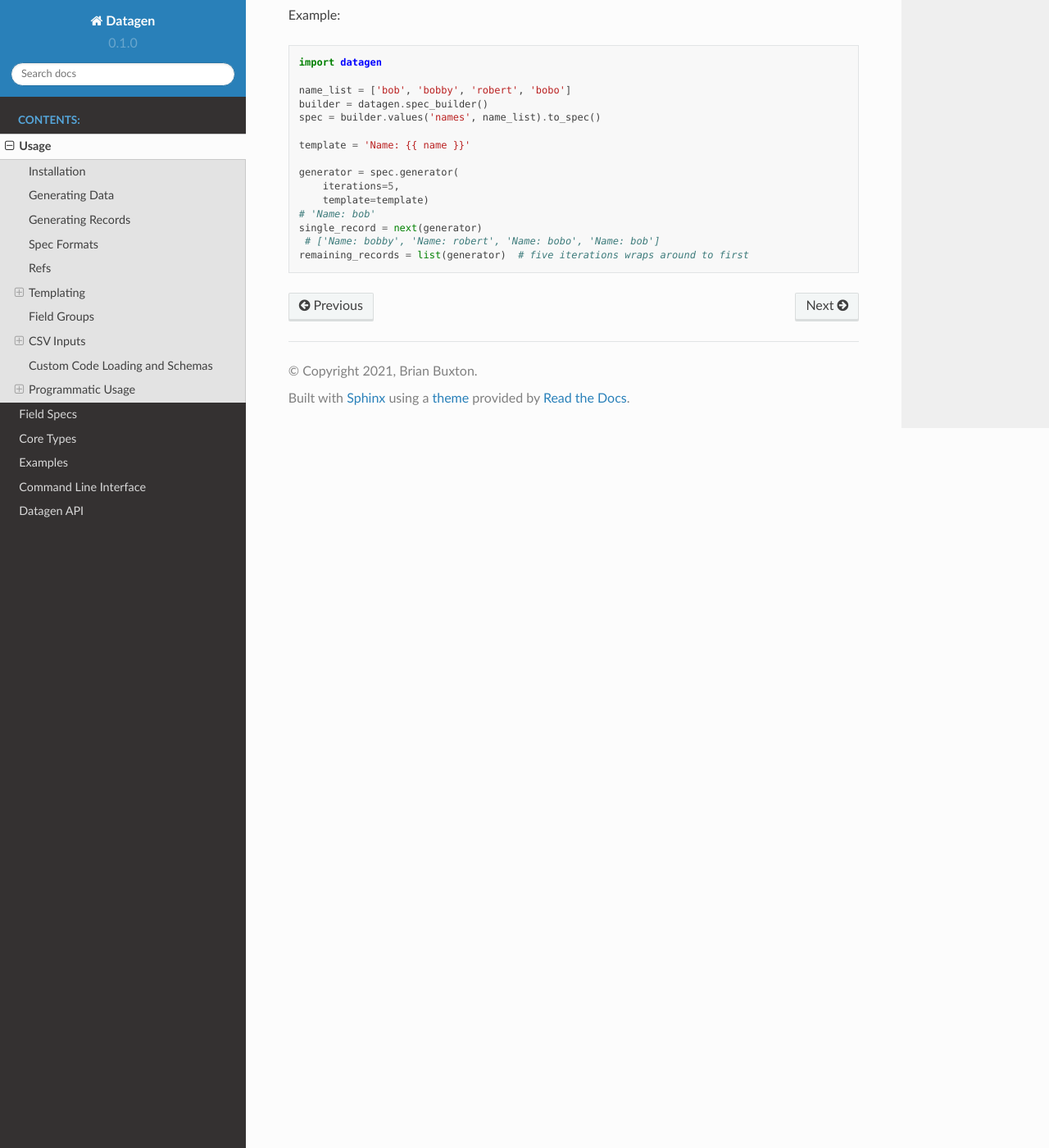
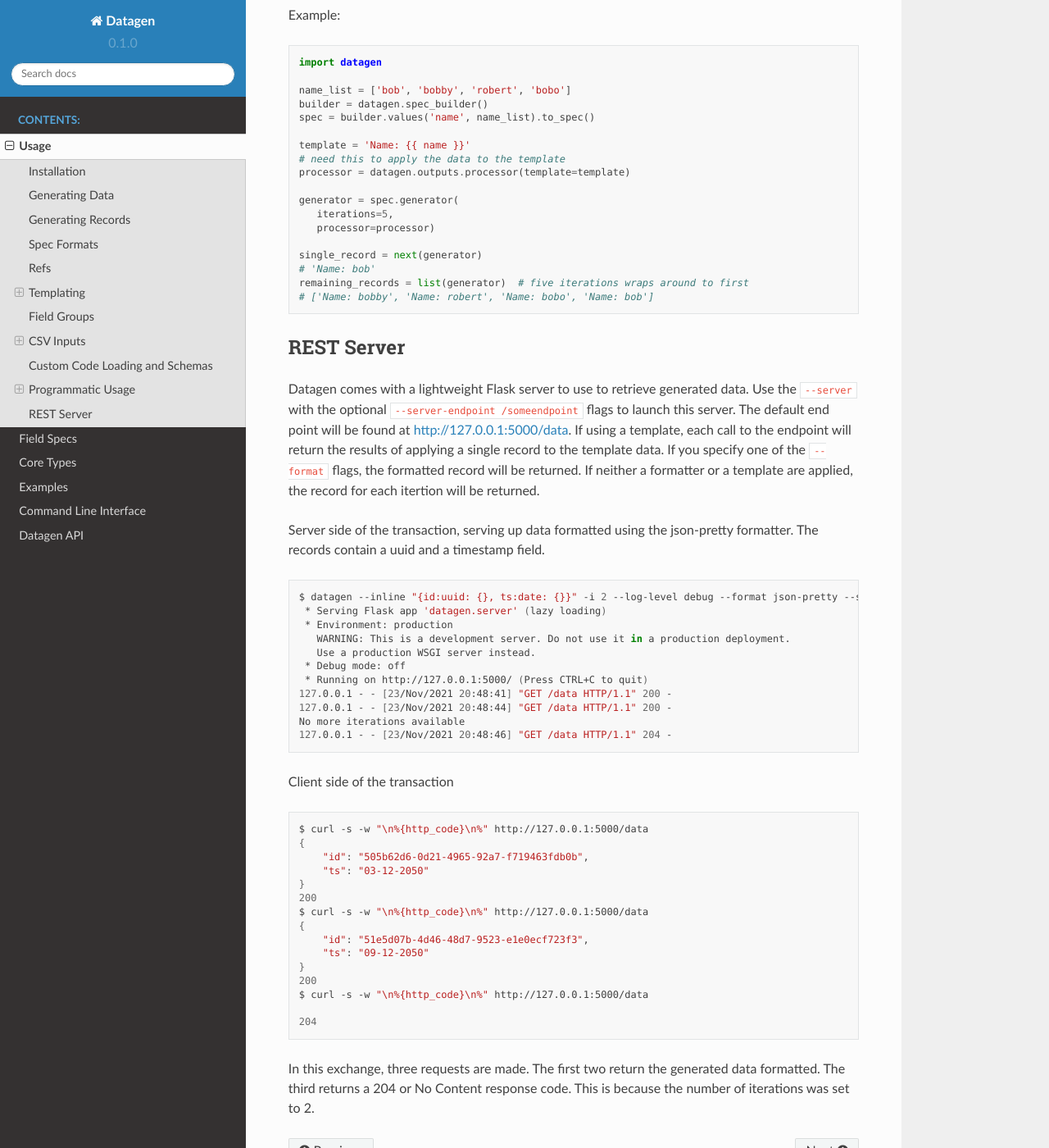
Before and after one commit to bbux-dev/datacraft, a Sphinx documentation site: the page built from docs/source/usage.rst, in a window 1280 px wide and 1400 px high, scrolled down 13179 px. Shown: the whole window at 82% size. Built offline with Sphinx 7.4.7 and the Read the Docs theme 2.0.0, drawn with Linux system fonts in a browser that asks for light colours.

Commit message:
Small refactor for outputs
Extended uuid type to have variant config param

Updated server to return 204 when stop iteration encountered

Added documentation for server functionality

```diff
--- a/datagen/__init__.py
+++ b/datagen/__init__.py
@@ -1,7 +1,7 @@
 """ init for datagen """
 
 from .types import registry
-from .model import DataSpec, Distribution, ValueSupplierInterface
+from .model import DataSpec, Distribution, ValueSupplierInterface, RecordProcessor, OutputHandlerInterface
 from .casters import CasterInterface
 from .loader import Loader, preprocess_spec
 from .exceptions import SpecException, ResourceError
@@ -16,7 +16,7 @@
 from . import key_providers
 from . import cli
 from . import outputs
-from . import server
+from . import utils
 
 
 def parse_spec(raw_spec: dict) -> DataSpec:
@@ -30,4 +30,4 @@
         the fully parsed and loaded spec
     """
     specs = preprocess_spec(raw_spec)
-    return builder.DataSpecImpl(specs)
+    return builder._DataSpecImpl(specs)
--- a/docs/source/usage.rst
+++ b/docs/source/usage.rst
@@ -703,18 +703,71 @@
 
 .. code-block:: python
 
-   import datagen
+    import datagen
 
-   name_list = ['bob', 'bobby', 'robert', 'bobo']
-   builder = datagen.spec_builder()
-   spec = builder.values('names', name_list).to_spec()
+    name_list = ['bob', 'bobby', 'robert', 'bobo']
+    builder = datagen.spec_builder()
+    spec = builder.values('name', name_list).to_spec()
 
-   template = 'Name: {{ name }}'
+    template = 'Name: {{ name }}'
+    # need this to apply the data to the template
+    processor = datagen.outputs.processor(template=template)
 
-   generator = spec.generator(
+    generator = spec.generator(
        iterations=5,
-       template=template)
-   # 'Name: bob'
-   single_record = next(generator)
+       processor=processor)
+
+    single_record = next(generator)
+    # 'Name: bob'
+    remaining_records = list(generator)  # five iterations wraps around to first
     # ['Name: bobby', 'Name: robert', 'Name: bobo', 'Name: bob']
-   remaining_records = list(generator)  # five iterations wraps around to first
+
+
+REST Server
+-----------
+
+Datagen comes with a lightweight Flask server to use to retrieve generated data. Use the ``--server`` with the optional
+``--server-endpoint /someendpoint`` flags to launch this server.  The default end point will be found at
+http://127.0.0.1:5000/data. If using a template, each call to the endpoint will return the results of applying a
+single record to the template data. If you specify one of the ``--format`` flags, the formatted record will be returned.
+If neither a formatter or a template are applied, the record for each itertion will be returned.
+
+Server side of the transaction, serving up data formatted using the json-pretty formatter. The records contain a
+uuid and a timestamp field.
+
+.. code-block:: shell
+
+    $ datagen --inline "{id:uuid: {}, ts:date: {}}" -i 2 --log-level debug --format json-pretty --server
+     * Serving Flask app 'datagen.server' (lazy loading)
+     * Environment: production
+       WARNING: This is a development server. Do not use it in a production deployment.
+       Use a production WSGI server instead.
+     * Debug mode: off
+     * Running on http://127.0.0.1:5000/ (Press CTRL+C to quit)
+    127.0.0.1 - - [23/Nov/2021 20:48:41] "GET /data HTTP/1.1" 200 -
+    127.0.0.1 - - [23/Nov/2021 20:48:44] "GET /data HTTP/1.1" 200 -
+    No more iterations available
+    127.0.0.1 - - [23/Nov/2021 20:48:46] "GET /data HTTP/1.1" 204 -
+
+Client side of the transaction
+
+.. code-block:: bash
+
+    $ curl -s -w "\n%{http_code}\n%" http://127.0.0.1:5000/data
+    {
+        "id": "505b62d6-0d21-4965-92a7-f719463fdb0b",
+        "ts": "03-12-2050"
+    }
+    200
+    $ curl -s -w "\n%{http_code}\n%" http://127.0.0.1:5000/data
+    {
+        "id": "51e5d07b-4d46-48d7-9523-e1e0ecf723f3",
+        "ts": "09-12-2050"
+    }
+    200
+    $ curl -s -w "\n%{http_code}\n%" http://127.0.0.1:5000/data
+
+    204
+
+In this exchange, three requests are made.  The first two return the generated data formatted. The third returns a 204
+or No Content response code.  This is because the number of iterations was set to 2.
```
Also changed, not shown: .travis.yml, 10 other files.
